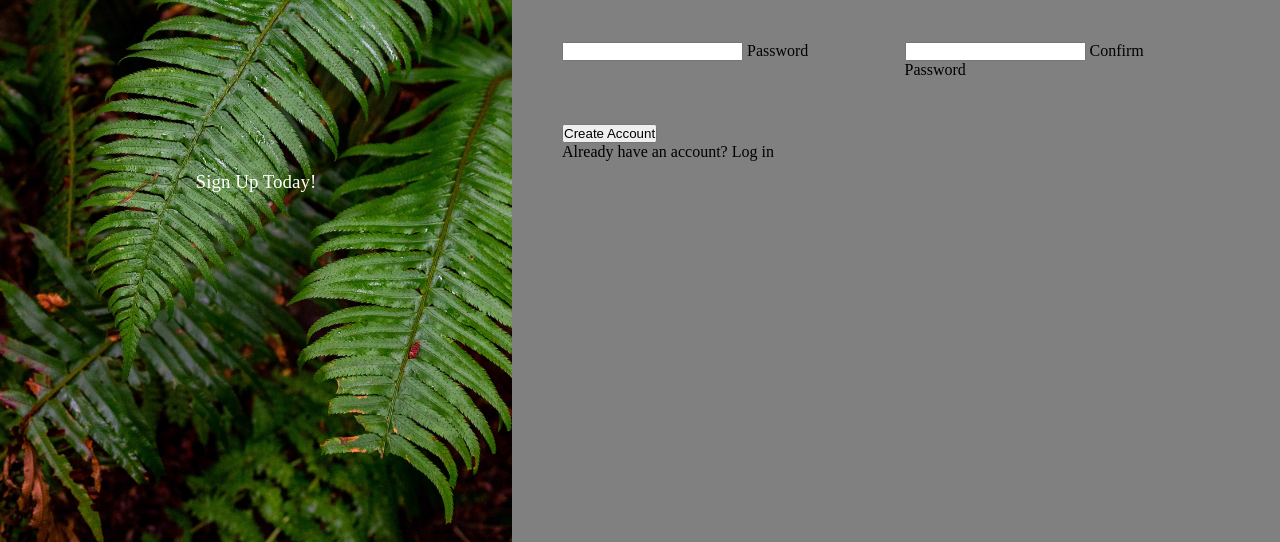
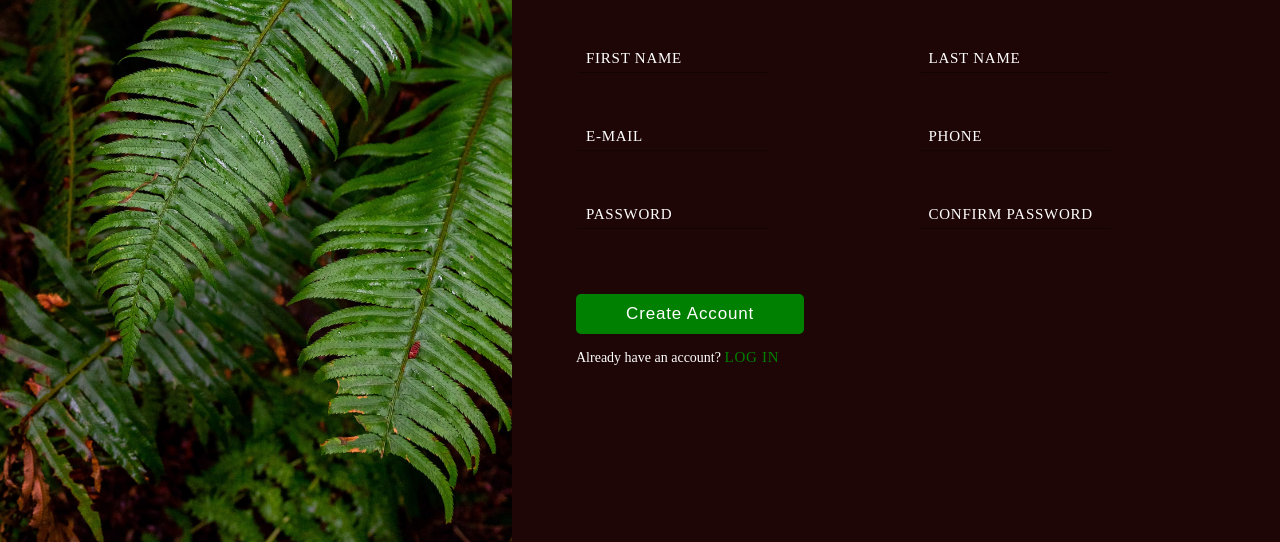
Before and after one commit to JustinYk-jpg/Sign-Up-Form, a plain HTML site: page index.html in a window 1280 px wide. Shown: the part 258-800 px from the top of the page. Drawn offline with Linux system fonts and the light colour scheme.

Commit message:
Styling changes

```diff
--- a/index.html
+++ b/index.html
@@ -11,7 +11,6 @@
     <main class="right-container">
         <div class="image-container">
             <h1 class="odin-project">Odin Project</h1>
-            <p class="quote">Sign Up Today!</p>
         </div>
     <form action="" method="">
         <div class="form-container">
--- a/style.css
+++ b/style.css
@@ -12,7 +12,7 @@ body {
     height: 100vh;
     width: 100%;
     overflow: hidden;
-    background-color: grey;
+    background-color: rgb(31, 6, 6);
 }
 .form-container {
     width: 50vw;
@@ -20,7 +20,7 @@ body {
     grid-template-columns: 1fr 1fr;
     gap: 45px;
     padding: 50px;
-    color: var(--form-txt);
+    color: white;
 }
 .form-header {
     grid-column: 1 / -1;
@@ -36,19 +36,83 @@ body {
     background-size: cover;
     color: white;
 }
-.image-container > img {
-    width: calc(90%);
-}
-.image-container > .quote {
-        width: 100%;
-        height: 100%;
-        text-align: center;
-        font-size: 19px;
-}
 .odin-project {
-    font-size: 34px;
+    font-size: 50px;
     text-align: left;
-    height: 70px;
+    height: 50px;
     align-self: flex-start;
     padding: 2% 0 0 5%;
 }
+input {
+    display: block;
+    border-radius: 4px;
+    border: 0;
+    border-bottom: 1px solid rgb(0,0,0,.4);
+    padding: 6px 6px 6px 10px;
+    margin-top: 5px;
+    background-color: rgba(255, 255, 255, 0);
+    transition: all .5s ease-in;
+    color: white;
+}
+input::placeholder{
+    content: none;
+}
+span {
+    letter-spacing: .05em;
+    text-transform: uppercase;
+    font-size: 15px;
+    transition: all .4s;
+}
+[type="submit"]{
+    border: 0;
+    background-color: green;
+    color: white;
+    padding: 10px 50px;
+    letter-spacing: .05em;
+    border-radius: 5px;
+    margin-top: 20px;
+    font-size: 17px;
+    outline: none;
+}
+form {
+    width: auto;
+    display: grid;
+    place-items: center;
+}
+.btm-text {
+    margin-top: 15px;
+    font-size: 14px;
+}
+.btm-text-highlighted {
+    color: green;
+}
+.input-container {
+    position: relative;
+}
+span:not(.btm-text-highlighted) {
+    position: absolute;
+    left: 0;
+    top: 0;
+    padding: 10px;
+    pointer-events: none;
+}
+input:focus ~ span,
+input:valid ~ span{
+    font-size: 10px;
+    transform: translateX(4px) translateY(-7px);
+    font-size: 0.80em;
+    padding: 0 6px;
+    color: green;
+    background-color: greenyellow;
+    color: white;
+    border-radius: 2px;
+}
+input:focus,
+input:focus-visible {
+    border: 1px solid  green;
+    box-shadow: 0 0 5px rgb(0,0,0,.3);
+    outline: none;
+}
+input:valid {
+    border: 1px solid greenyellow;
+}
```
